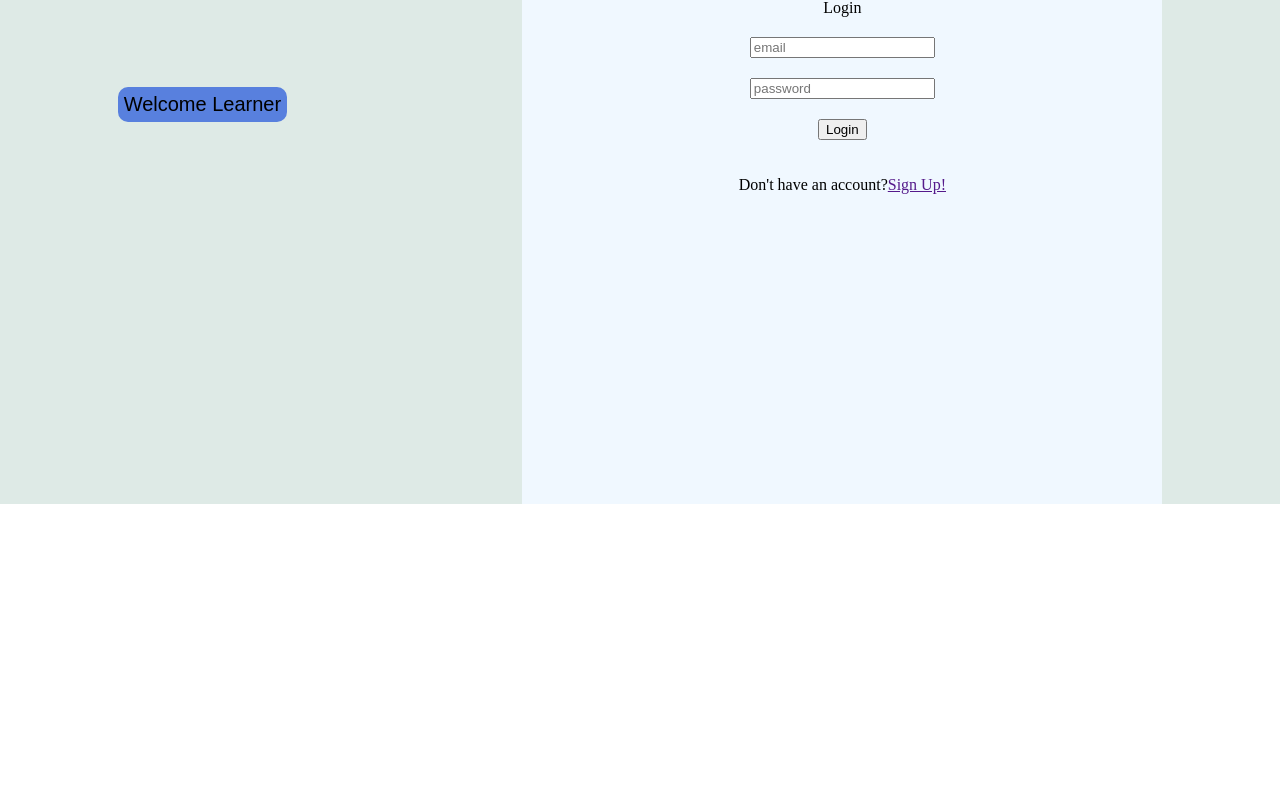
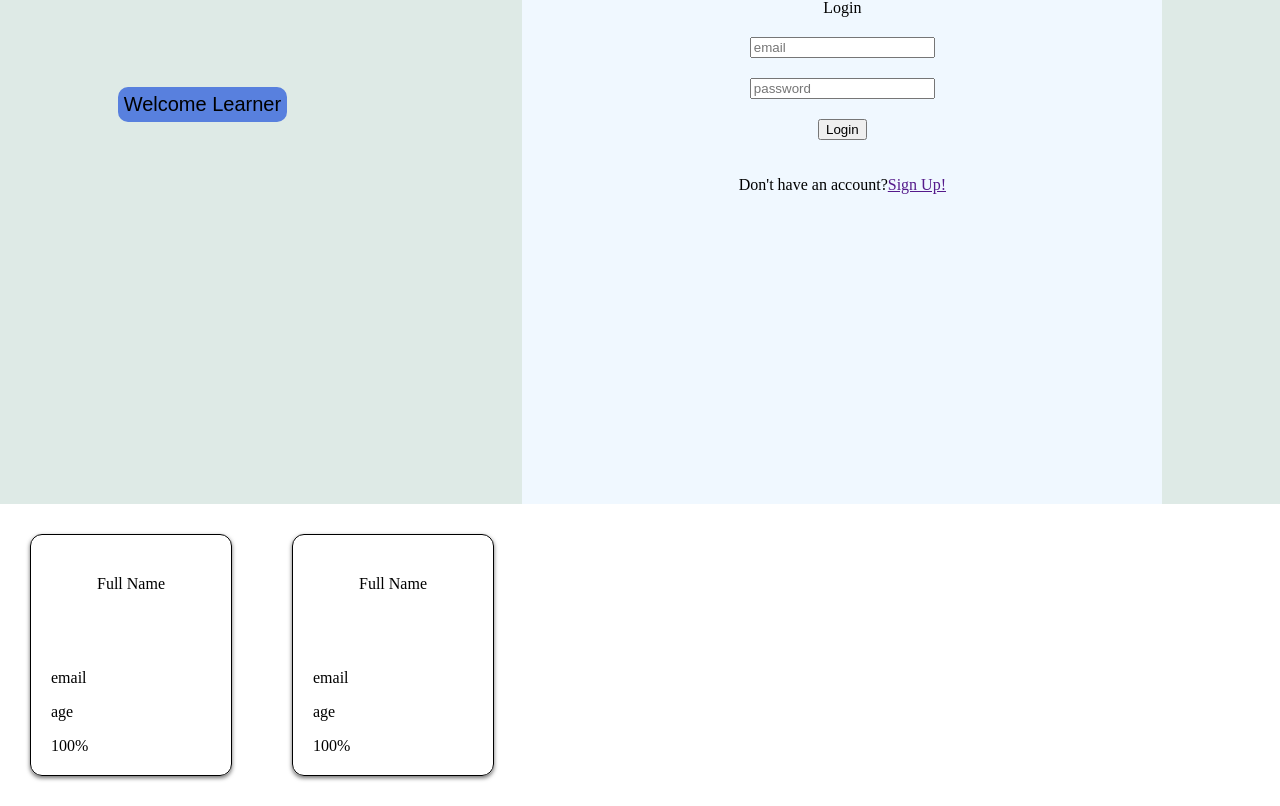
Before and after one commit to nonwor/CGI-hackathon, a React (Vite) app in the folder client/: page /Admin in a window 1280 px wide. Shown: the part 336-1142 px from the top of the page. Before the commit the page ends 840 px from the top, so only its background shows below. Built offline with nearby package versions, Linux system fonts and the light colour scheme.

Commit message:
created user cards

```diff
--- a/client/src/App.jsx
+++ b/client/src/App.jsx
@@ -1,5 +1,6 @@
 import './App.css'
 import NavBar from './components/Navbar.jsx';
+import Admin from './pages/Admin/Admin';
 import Home from './pages/Home/Home.jsx';
 
 const App = () => {
@@ -7,6 +8,7 @@ const App = () => {
     <div className='app'>
       <NavBar/>
       <Home/>
+      <Admin/>
     </div>
   );
 }
--- /dev/null
+++ b/client/src/components/UserCard/UserCard.css
@@ -0,0 +1,20 @@
+.card-container {
+    display: flex;
+    flex-direction: column;
+    width: 200px;
+    border: .5px solid black;
+    margin: 30px;
+    border-radius: 12px;
+    box-shadow: 0 2px 4px rgb(110, 110, 110);
+}
+
+.card-header {
+    display: flex;
+    justify-content: center;
+    color: black;
+    padding: 40px;
+}
+
+.card-content {
+    padding: 20px;
+}
--- /dev/null
+++ b/client/src/components/UserCard/UserCard.jsx
@@ -0,0 +1,21 @@
+import React from 'react'
+import "./UserCard.css"
+
+function UserCard() {
+  return (
+    <div className='card-container'>
+        <div className="card-header">
+            Full Name
+        </div>
+        <div className='card-content'>
+            <p>email</p>
+            <p>age</p>
+            <div className='progress-bar'>
+                100%
+            </div>
+        </div>
+    </div>
+  )
+}
+
+export default UserCard
--- /dev/null
+++ b/client/src/pages/Admin/Admin.css
@@ -0,0 +1,4 @@
+.user-cards {
+    display: flex;
+    flex-wrap: wrap;
+}
--- /dev/null
+++ b/client/src/pages/Admin/Admin.jsx
@@ -0,0 +1,14 @@
+import React from 'react'
+import "./Admin.css"
+import UserCard from '../../components/UserCard/UserCard'
+
+function Admin() {
+  return (
+    <div className='user-cards' >
+        <UserCard />
+        <UserCard />
+    </div>
+  )
+}
+
+export default Admin
```
